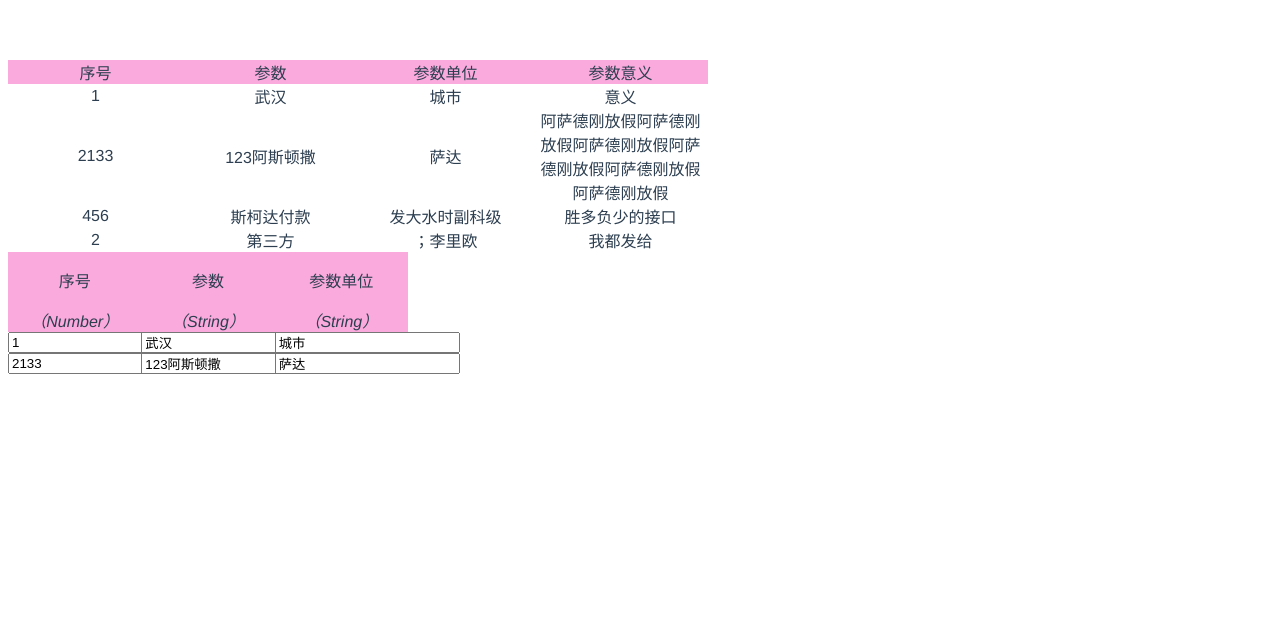
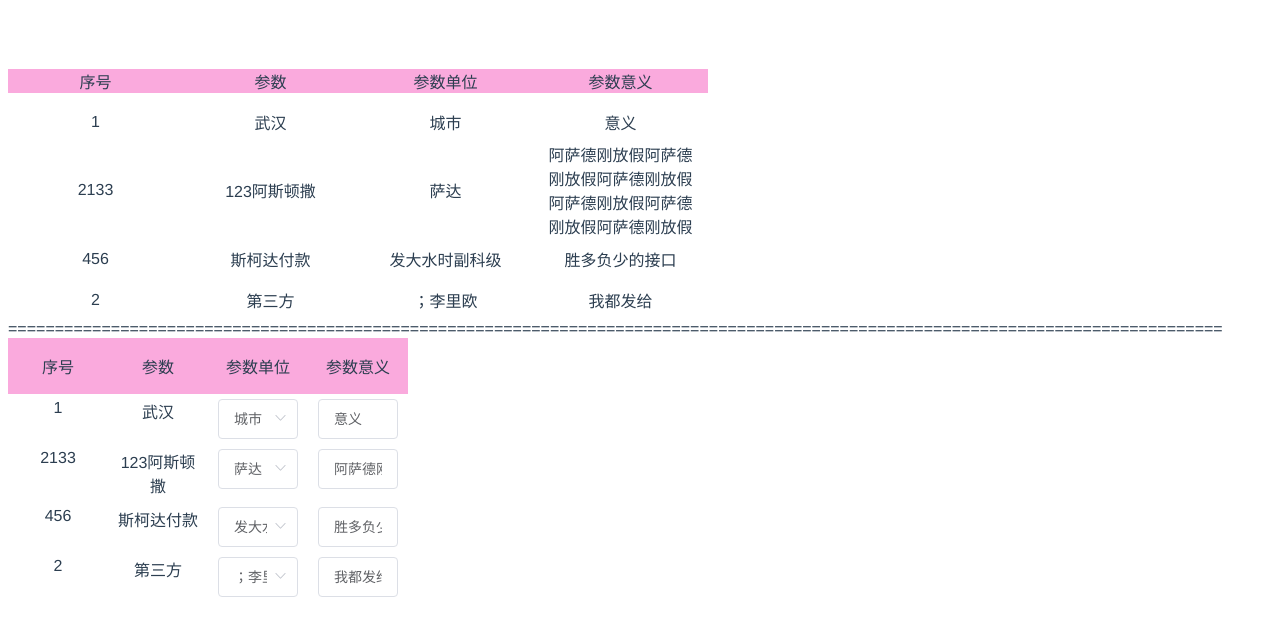
Before and after one commit to fengshenLu/vue3.0-webpack4.0, a Vue app: page /table in a window 1280 px wide. Shown: the top 636 px of the page. Built offline with nearby package versions, Linux system fonts and the light colour scheme.

Commit message:
自制表格-样式准备调整

```diff
--- a/package.json
+++ b/package.json
@@ -1,5 +1,5 @@
 {
-  "name": "vue3.0test1",
+  "name": "myVue",
   "version": "0.1.0",
   "private": true,
   "scripts": {
@@ -9,6 +9,7 @@
   },
   "dependencies": {
     "core-js": "^3.6.5",
+    "element-ui": "^2.14.0",
     "vue": "^2.6.11",
     "vue-class-component": "^7.2.3",
     "vue-property-decorator": "^8.4.2",
--- a/public/index.html
+++ b/public/index.html
@@ -4,7 +4,7 @@
     <meta charset="utf-8">
     <meta http-equiv="X-UA-Compatible" content="IE=edge">
     <meta name="viewport" content="width=device-width,initial-scale=1.0">
-    <link rel="icon" href="<%= BASE_URL %>favicon.ico">
+    <link rel="icon" href="<%= BASE_URL %>icontitle.png">
     <title><%= htmlWebpackPlugin.options.title %></title>
   </head>
   <body>
--- a/src/main.ts
+++ b/src/main.ts
@@ -2,7 +2,9 @@ import Vue from "vue";
 import App from "./App.vue";
 import router from "./router";
 import store from "./store";
-
+import ElementUI from 'element-ui';
+import 'element-ui/lib/theme-chalk/index.css';
+Vue.use(ElementUI);
 Vue.config.productionTip = false;
 
 new Vue({
--- a/src/views/mytable/table.vue
+++ b/src/views/mytable/table.vue
@@ -1,7 +1,7 @@
 <template>
     <div class="table"  :style="{'width': width}">
         <div class="tableHeader">
-            <div class="tableHeaders" :style="{'width' : columnWidths}" v-for="labels in label" :key="labels"><slot name="header" >{{labels}}</slot></div>
+            <div class="tableHeaders" :style="{'width' : columnWidths}" v-for="labels in label" :key="labels"><slot class="slotStyle"  name="header" >{{labels}}</slot></div>
         </div>
         <div>
             <draggable v-model="tableData" :disabled="draggableFlag">
@@ -10,12 +10,18 @@
                 </div>
             </draggable>
         </div>
-        <tableSlot :draggableFlag="false" :tableData="tableData.slice(0,2)" :label="label.slice(0,3)" :column="column.slice(0,3)" :width="'400px'">
+        ==================================================================================================================================
+        <tableSlot :draggableFlag="true" :tableData="tableData" :label="label" :column="column" :width="'400px'" @dragEnd="handleDrag">
             <template  v-slot:header="slotProps">
-                <p >{{slotProps.lable}}</p><i>{{slotProps.lable === '序号' ? '（Number）' : '（String）'}}</i>
+                <p >{{slotProps.lable}}</p>
             </template>
-            <template  v-slot:col="slotProps1">
-                <input v-model="slotProps1.row[slotProps1.columns]"/>
+            <template  v-slot:col="slotProps">
+                <el-input v-if="slotProps.columns === 'paramMeans'"  v-model="slotProps.row[slotProps.columns]"></el-input>
+                <el-select v-else-if="slotProps.columns === 'paramUnit'"  v-model="slotProps.row[slotProps.columns]">
+                    <el-option v-for="item in list" :key="item" :value="item" :label="item">
+                    </el-option>
+                </el-select>
+                <span v-else >{{slotProps.row[slotProps.columns]}}</span>
             </template>
         </tableSlot>
     </div>
@@ -32,6 +38,7 @@
         },
         data() {
             return {
+                list: ['ms', 's', 'min', 'h'],
                 draggableFlag: false,
                 tableData: [
                     {
@@ -68,6 +75,14 @@
             columnWidths() {
                 return (1/this.column.length * 100 + '%')
             }
+        },
+        methods:{
+            handleDrag(newIndex,oldIndex){
+                const value = this.tableData
+                value.splice(newIndex, 0, value.splice(oldIndex, 1)[0]);
+                this.tableData = []
+                this.tableData.push( ...value )
+            }
         }
     }
 </script>
@@ -80,8 +95,13 @@
             flex-direction: row;
             flex-wrap: nowrap;
             align-items: center;
+            min-height: 41px;
             .tableHeaders{
                 background-color: #fAAADD;
+                .slotStyle{
+                    padding: 0 10px ;
+                    /*min-height: 41px;*/
+                }
             }
             justify-content: space-around;
         }
@@ -92,7 +112,9 @@
             flex-wrap: nowrap;
             justify-content: space-around;
             align-items: center;
+            min-height: 41px;
             .tableColumns{
+                padding: 0 10px ;
                 /*background-color: gray;*/
             }
         }
--- a/src/views/mytable/tableSlot.vue
+++ b/src/views/mytable/tableSlot.vue
@@ -1,15 +1,17 @@
 <template>
     <div class="table"  :style="{'width': width}">
-        <div class="tableHeader">
-            <div class="tableHeaders" :style="{'width' : columnWidths}" v-for="labels in label" :key="labels"><slot :lable="labels" name="header">{{labels}}</slot></div>
+        <div class="tableHeader" >
+            <div class="tableHeaders" :style="{'width' : columnWidths}" v-for="labels in label" :key="labels">
+                <slot :lable="labels" name="header">{{labels}}</slot>
+            </div>
         </div>
-        <div>
-            <draggable v-model="tableData" :disabled="draggableFlag">
-                <div v-for="item in tableData"  :key="item.index" class="tableBody">
-                    <div class="tableColumns" :style="{'width' : columnWidths}" v-for="columns in column" :key="columns"><slot name="col" :row="item" :columns="columns">{{item[columns]}}</slot></div>
+        <draggable v-model="tableData" delay="200" :disabled="!draggableFlag" @end="handleDrag" >
+            <div v-for="item in tableData"  :key="item.index" class="tableBody">
+                <div  :style="{'width' : columnWidths}" v-for="columns in column" :key="columns" class="tableColumns">
+                    <slot name="col" :row="item" :columns="columns">{{item[columns]}}</slot>
                 </div>
-            </draggable>
-        </div>
+            </div>
+        </draggable>
     </div>
 </template>
 
@@ -35,6 +37,12 @@
             columnWidths() {
                 return (1/this.column.length * 100 + '%')
             }
+        },
+        methods: {
+            handleDrag(value){
+                /* eslint-disable*/
+                this.$emit('dragEnd',value.newIndex,value.oldIndex)
+            }
         }
     }
 </script>
@@ -46,9 +54,15 @@
             display: flex;
             flex-direction: row;
             flex-wrap: nowrap;
-            align-items: center;
+            align-items: stretch;
+            min-height: 30px;
+            align-content: center;
             .tableHeaders{
                 background-color: #fAAADD;
+                .slotStyle{
+                    padding: 5px 10px ;
+                    /*min-height: 41px;*/
+                }
             }
             justify-content: space-around;
         }
@@ -58,8 +72,12 @@
             flex-direction: row;
             flex-wrap: nowrap;
             justify-content: space-around;
-            align-items: center;
+            align-items: stretch;
+            min-height: 30px;
+            align-content: center;
             .tableColumns{
+
+                padding: 5px 10px ;
                 /*background-color: gray;*/
             }
         }
```
Also changed, not shown: 1 other file (tests, documents, lock files or other folders).
